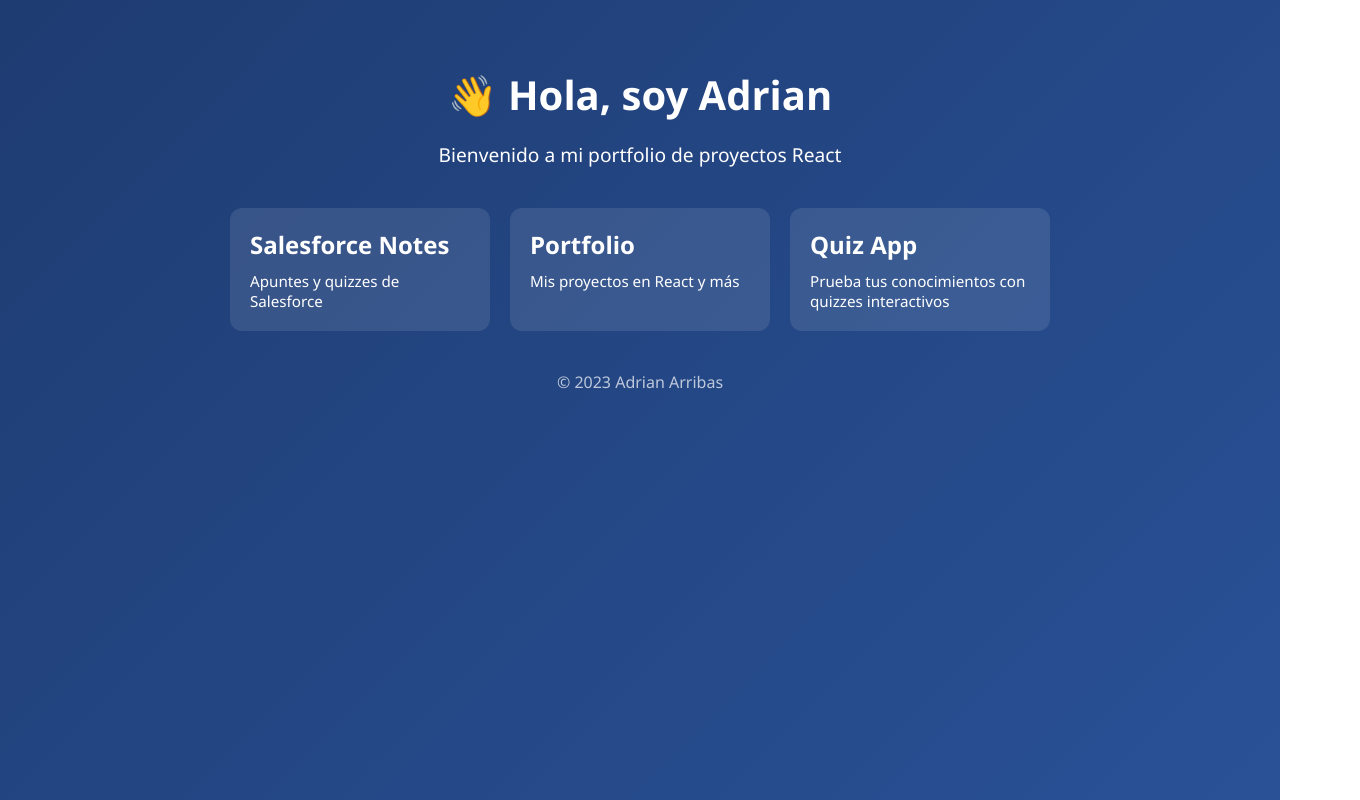
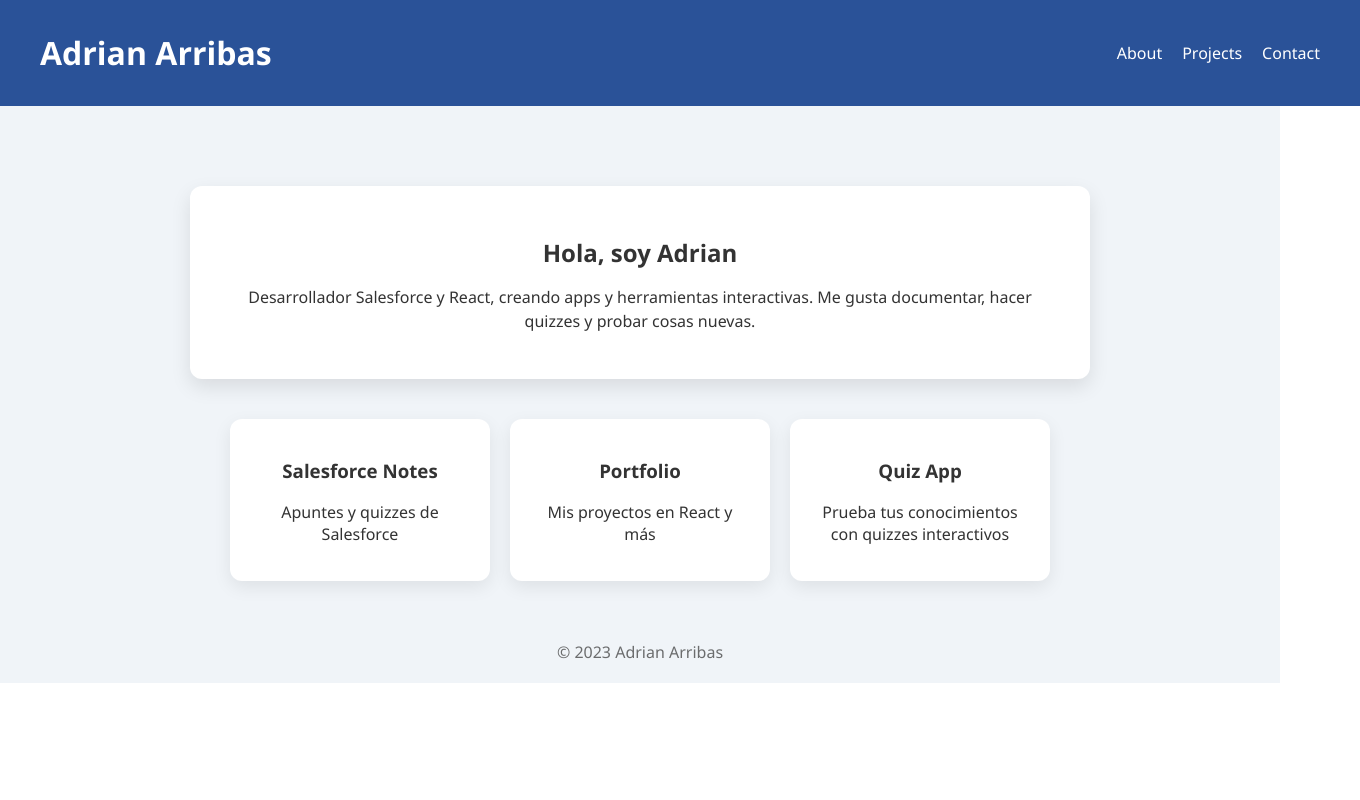
Before and after one commit to arribass/my-portfolio, a React (Create React App) app: page / in a window 1280 px wide. Shown: the top 800 px of the page, 1360 px wide, since content can reach past the window. Built offline with nearby package versions, Linux system fonts and the light colour scheme.

Commit message:
change on App

```diff
--- a/src/App.css
+++ b/src/App.css
@@ -1,51 +1,89 @@
-/* src/App.css */
+/* Layout general */
 .App {
-  text-align: center;
-  min-height: 100vh;
-  background: linear-gradient(135deg, #1e3c72, #2a5298);
-  color: white;
   font-family: 'Segoe UI', sans-serif;
-  padding: 40px 20px;
+  color: #333;
+  margin: 0;
+  padding: 0;
+  background: #f0f4f8;
 }
 
-.App-header h1 {
-  font-size: 2.5rem;
+/* 🌟 Top bar sticky */
+.top-bar {
+  position: sticky;
+  top: 0;
+  width: 100%;
+  background: #2a5298;
+  color: white;
+  display: flex;
+  justify-content: space-between;
+  align-items: center;
+  padding: 10px 40px;
+  z-index: 1000;
+}
+
+.top-bar nav a {
+  color: white;
+  margin-left: 20px;
+  text-decoration: none;
+  font-weight: 500;
+}
+
+.top-bar nav a:hover {
+  text-decoration: underline;
+}
+
+/* 🃏 Card central */
+.main-content {
+  max-width: 900px;
+  margin: 80px auto 40px auto; /* deja espacio para top-bar */
+  padding: 0 20px;
+}
+
+.profile-card {
+  background: white;
+  padding: 30px;
+  border-radius: 12px;
+  box-shadow: 0 8px 20px rgba(0,0,0,0.1);
+  text-align: center;
+  margin-bottom: 40px;
+}
+
+.profile-card h2 {
   margin-bottom: 10px;
 }
 
-.App-header p {
-  font-size: 1.2rem;
-  margin-bottom: 40px;
+.profile-card p {
+  font-size: 1rem;
+  line-height: 1.5;
 }
 
+/* 📦 Grid de proyectos */
 .projects-grid {
   display: flex;
+  gap: 20px;
   flex-wrap: wrap;
   justify-content: center;
-  gap: 20px;
 }
 
 .project-card {
-  background: rgba(255,255,255,0.1);
+  background: #ffffff;
   border-radius: 12px;
   padding: 20px;
   width: 220px;
-  text-align: left;
-  color: white;
-  text-decoration: none;
-  transition: transform 0.2s, background 0.2s;
+  text-align: center;
+  box-shadow: 0 6px 18px rgba(0,0,0,0.08);
+  transition: transform 0.2s, box-shadow 0.2s;
+  cursor: pointer;
 }
 
 .project-card:hover {
   transform: translateY(-5px);
-  background: rgba(255,255,255,0.2);
+  box-shadow: 0 10px 25px rgba(0,0,0,0.15);
 }
 
-.project-card h2 {
-  margin: 0 0 10px;
+/* Footer */
+footer {
+  text-align: center;
+  padding: 20px;
+  opacity: 0.7;
 }
-
-.project-card p {
-  margin: 0;
-  font-size: 0.95rem;
-}
--- a/src/App.js
+++ b/src/App.js
@@ -1,33 +1,49 @@
-// src/App.js
 import React from 'react';
 import './App.css';
-
-const projects = [
-  { name: 'Salesforce Notes', description: 'Apuntes y quizzes de Salesforce', link: '#' },
-  { name: 'Portfolio', description: 'Mis proyectos en React y más', link: '#' },
-  { name: 'Quiz App', description: 'Prueba tus conocimientos con quizzes interactivos', link: '#' },
-];
 
 function App() {
   return (
     <div className="App">
-      <header className="App-header">
-        <h1>👋 Hola, soy Adrian</h1>
-        <p>Bienvenido a mi portfolio de proyectos React</p>
+      {/* 🌟 Top bar sticky */}
+      <header className="top-bar">
+        <h1>Adrian Arribas</h1>
+        <nav>
+          <a href="#about">About</a>
+          <a href="#projects">Projects</a>
+          <a href="#contact">Contact</a>
+        </nav>
+      </header>
 
-        <div className="projects-grid">
-          {projects.map((proj, idx) => (
-            <a key={idx} href={proj.link} className="project-card">
-              <h2>{proj.name}</h2>
-              <p>{proj.description}</p>
-            </a>
-          ))}
+      {/* 🃏 Card central con info */}
+      <main className="main-content">
+        <div className="profile-card" id="about">
+          <h2>Hola, soy Adrian</h2>
+          <p>
+            Desarrollador Salesforce y React, creando apps y herramientas
+            interactivas. Me gusta documentar, hacer quizzes y probar cosas nuevas.
+          </p>
         </div>
 
-        <footer style={{ marginTop: '40px', opacity: 0.7 }}>
-          © {new Date().getFullYear()} Adrian Arribas
-        </footer>
-      </header>
+        {/* 📦 Proyectos */}
+        <section id="projects" className="projects-grid">
+          <div className="project-card">
+            <h3>Salesforce Notes</h3>
+            <p>Apuntes y quizzes de Salesforce</p>
+          </div>
+          <div className="project-card">
+            <h3>Portfolio</h3>
+            <p>Mis proyectos en React y más</p>
+          </div>
+          <div className="project-card">
+            <h3>Quiz App</h3>
+            <p>Prueba tus conocimientos con quizzes interactivos</p>
+          </div>
+        </section>
+      </main>
+
+      <footer>
+        © {new Date().getFullYear()} Adrian Arribas
+      </footer>
     </div>
   );
 }
```
